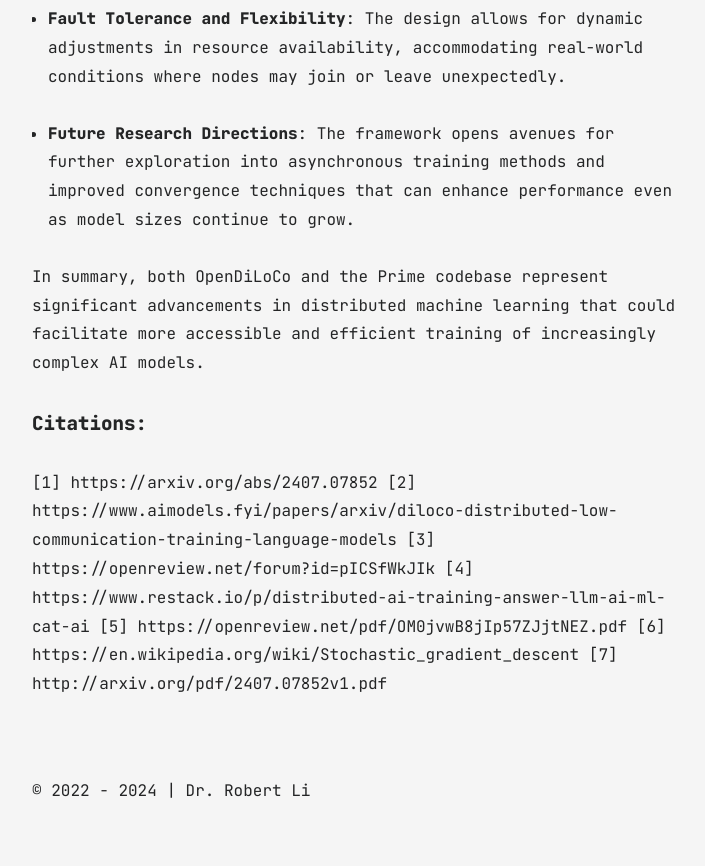
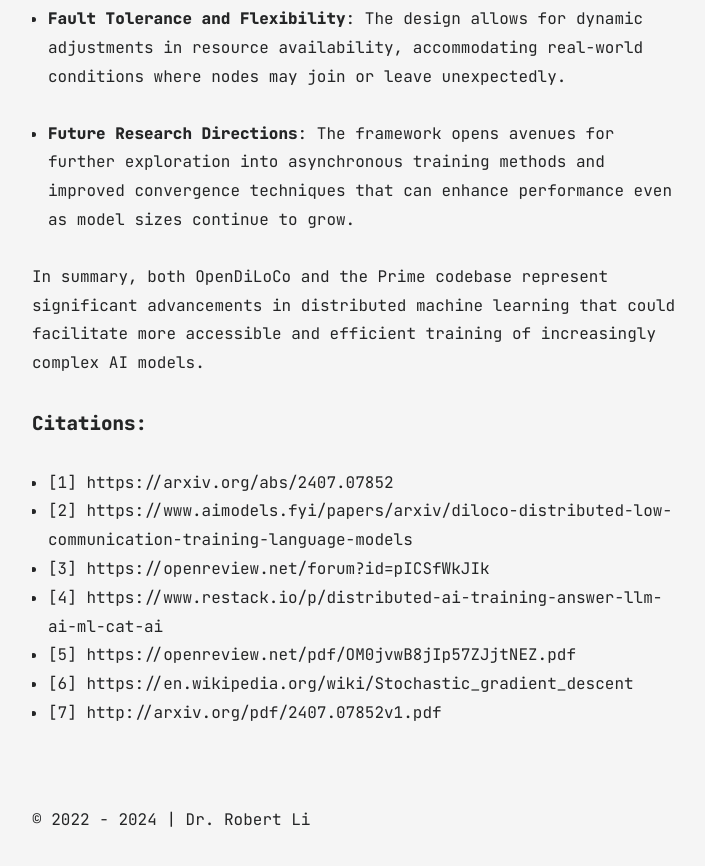
Before and after one commit to dr-robert-li/jekyll-blog, a Jekyll site: the page built from all_collections/_posts/2024-10-28-opendiloco-distributed-training.md, in a window 1280 px wide and 900 px high, scrolled down 8313 px. Shown: the top 866 px of the window, without its empty margins (283-988 px from the left). Built offline with Jekyll 4.4.1, drawn with Linux system fonts in a browser that asks for light colours.

```diff
--- a/all_collections/_posts/2024-10-28-opendiloco-distributed-training.md
+++ b/all_collections/_posts/2024-10-28-opendiloco-distributed-training.md
@@ -203,10 +203,10 @@ The significance of OpenDiLoCo and its implementation through Prime lies in thei
 In summary, both OpenDiLoCo and the Prime codebase represent significant advancements in distributed machine learning that could facilitate more accessible and efficient training of increasingly complex AI models.
 
 ##### Citations:
-[1] https://arxiv.org/abs/2407.07852
-[2] https://www.aimodels.fyi/papers/arxiv/diloco-distributed-low-communication-training-language-models
-[3] https://openreview.net/forum?id=pICSfWkJIk
-[4] https://www.restack.io/p/distributed-ai-training-answer-llm-ai-ml-cat-ai
-[5] https://openreview.net/pdf/OM0jvwB8jIp57ZJjtNEZ.pdf
-[6] https://en.wikipedia.org/wiki/Stochastic_gradient_descent
-[7] http://arxiv.org/pdf/2407.07852v1.pdf
+* [1] https://arxiv.org/abs/2407.07852
+* [2] https://www.aimodels.fyi/papers/arxiv/diloco-distributed-low-communication-training-language-models
+* [3] https://openreview.net/forum?id=pICSfWkJIk
+* [4] https://www.restack.io/p/distributed-ai-training-answer-llm-ai-ml-cat-ai
+* [5] https://openreview.net/pdf/OM0jvwB8jIp57ZJjtNEZ.pdf
+* [6] https://en.wikipedia.org/wiki/Stochastic_gradient_descent
+* [7] http://arxiv.org/pdf/2407.07852v1.pdf
```
